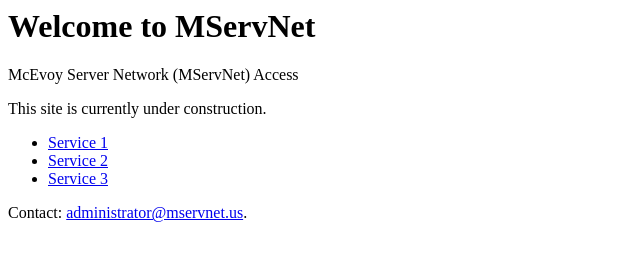
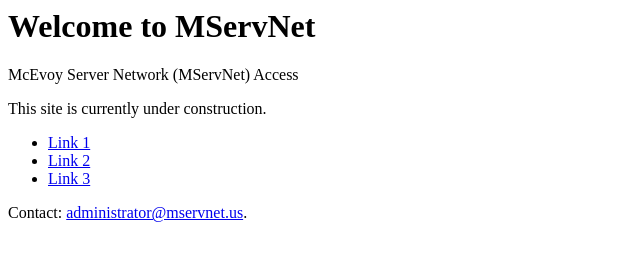
Before and after one commit to MServNet/MServNet.github.io, a plain HTML site: page index.html in a window 1280 px wide. Shown: the full height of the page, 0-640 px from the left. Drawn offline with Linux system fonts and the light colour scheme.

Commit message:
Update index.html

```diff
--- a/index.html
+++ b/index.html
@@ -7,9 +7,9 @@
 <p>McEvoy Server Network (MServNet) Access</p>
 <p>This site is currently under construction.</p>
 <ul>
-<li><a href="https://example.com/service1">Service 1</a></li>
-<li><a href="https://example.com/service2">Service 2</a></li>
-<li><a href="https://example.com/service3">Service 3</a></li>
+<li><a href="https://example.com/service1">Link 1</a></li>
+<li><a href="https://example.com/service2">Link 2</a></li>
+<li><a href="https://example.com/service3">Link 3</a></li>
 </ul>
 <p>Contact: <a href="mailto:administrator@mservnet.us">administrator@mservnet.us</a>.</p>
 </body>
```
